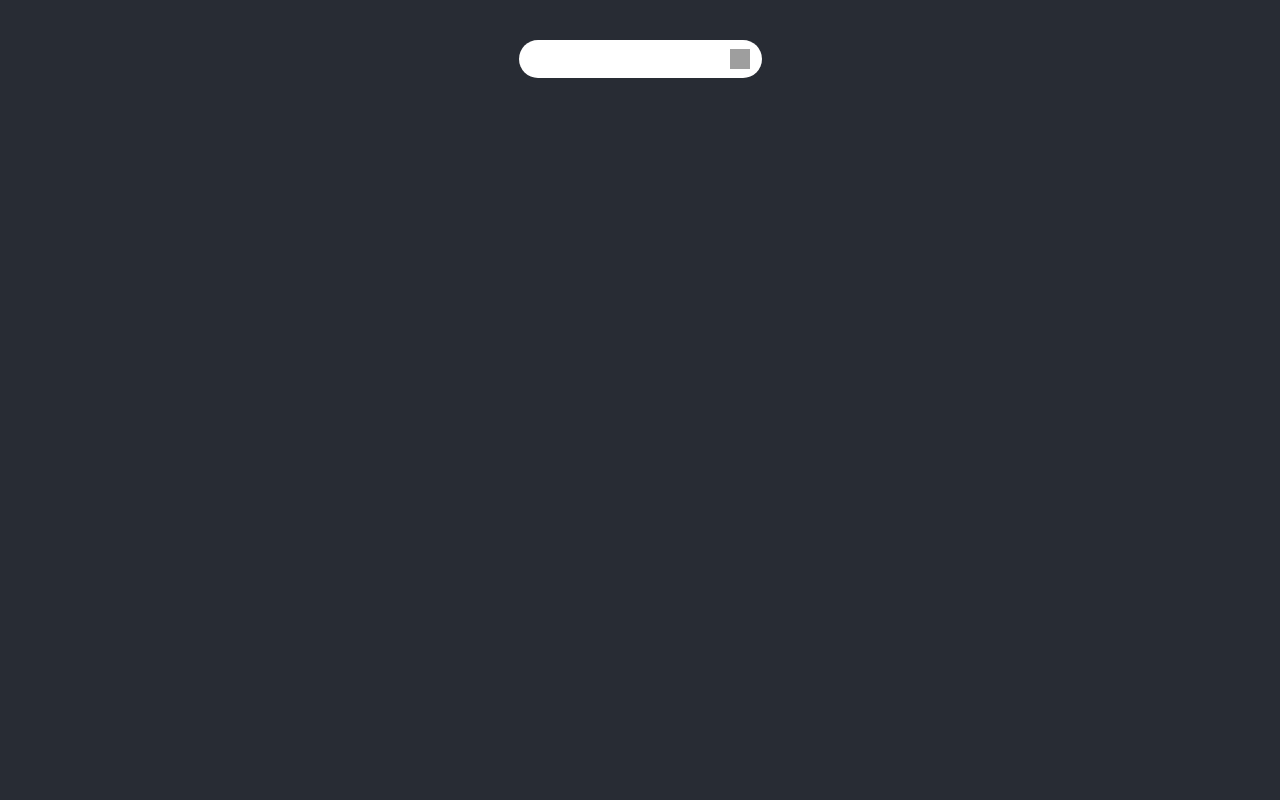
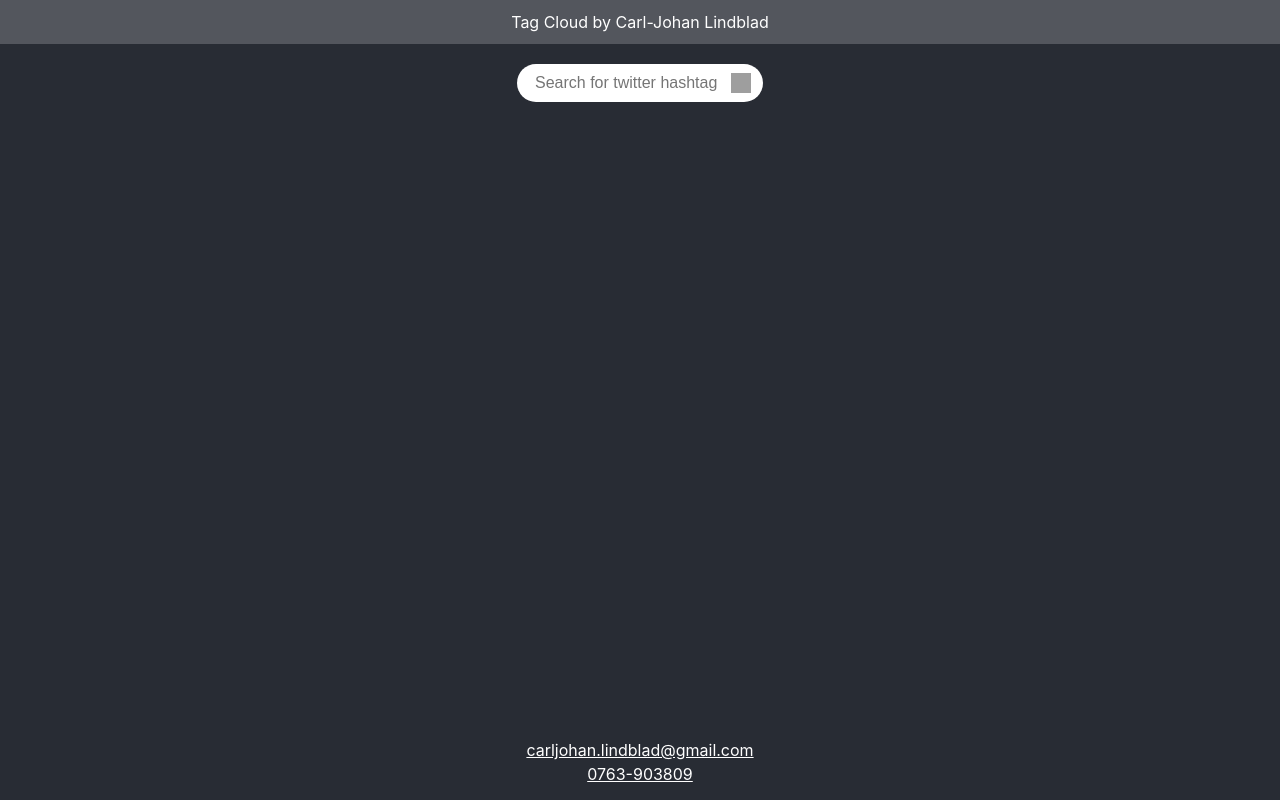
Before and after one commit to cjlindblad/word-cloud, a React (Create React App) app in the folder src/client/: page / in a window 1280 px wide. Built offline with nearby package versions, Linux system fonts and the light colour scheme; grey boxes are pictures that could not be loaded.

Commit message:
Added header and footer

```diff
--- a/src/client/src/api/index.ts
+++ b/src/client/src/api/index.ts
@@ -4,7 +4,7 @@ const getWordCloud = async (searchTerm: string) => {
   const response = await fetch(url);
 
   if (!response.ok) {
-    throw new Error('Något gick fel! 😕');
+    throw new Error('Oops! Something went wrong! 😕');
   }
 
   return response.json();
--- /dev/null
+++ b/src/client/src/components/Footer.tsx
@@ -0,0 +1,23 @@
+import React from 'react';
+import styled from 'styled-components';
+
+const Wrapper = styled.div`
+  padding: 0.75rem 0;
+  font-size: 1rem;
+  white-space: pre-wrap;
+  text-align: center;
+  display: flex;
+  flex-direction: column;
+  margin-top: 5vh;
+
+  a {
+    color: white;
+    margin-bottom: 4px;
+  }
+`;
+
+const Footer: React.FC = props => {
+  return <Wrapper>{props.children}</Wrapper>;
+};
+
+export default Footer;
--- /dev/null
+++ b/src/client/src/components/Header.tsx
@@ -0,0 +1,26 @@
+import React from 'react';
+import styled from 'styled-components';
+
+const Wrapper = styled.div`
+  font-size: 1rem;
+  text-align: center;
+  width: 100%;
+  background-color: #fff3;
+  padding: 0.75rem 0;
+  display: flex;
+  justify-content: center;
+`;
+
+const Text = styled.div`
+  width: 80vw;
+`;
+
+const Header: React.FC = props => {
+  return (
+    <Wrapper>
+      <Text>{props.children}</Text>
+    </Wrapper>
+  );
+};
+
+export default Header;
--- a/src/client/src/components/SearchBar.tsx
+++ b/src/client/src/components/SearchBar.tsx
@@ -14,6 +14,7 @@ const Input = styled.input`
   font-size: 16px;
   border-radius: 19px;
   border-color: transparent;
+  width: 210px;
 `;
 
 const Button = styled.button`
@@ -52,6 +53,7 @@ const SearchBar = (props: Props) => {
     <Wrapper className={props.className}>
       <Input
         type="text"
+        placeholder="Search for twitter hashtag"
         value={searchTerm}
         onKeyDown={event => {
           if (event.key === 'Enter' && searchTerm.length > 0) {
--- a/src/client/src/components/Status.tsx
+++ b/src/client/src/components/Status.tsx
@@ -8,8 +8,6 @@ const Wrapper = styled.div`
   text-align: center;
 `;
 
-const Loader = styled.img``;
-
 interface Props {
   isFetching: boolean;
   errorMessage?: string;
@@ -19,7 +17,7 @@ const Status = (props: Props) => {
   const { isFetching, errorMessage } = props;
   return (
     <Wrapper>
-      {isFetching && <Loader src={loadingPuff} />}
+      {isFetching && <img alt="loading" src={loadingPuff} />}
       {!isFetching && errorMessage}
     </Wrapper>
   );
--- a/src/client/src/components/WordCloud.tsx
+++ b/src/client/src/components/WordCloud.tsx
@@ -15,7 +15,6 @@ interface Props {
 
 const Wrapper = styled.div`
   max-width: 90vw;
-  height: 80vh;
   display: flex;
   flex-direction: row;
   align-items: center;
--- a/src/client/src/containers/App.tsx
+++ b/src/client/src/containers/App.tsx
@@ -2,22 +2,31 @@ import React, { useState } from 'react';
 import styled from 'styled-components';
 
 import Api from '../api/index';
+import Header from '../components/Header';
 import StylableSearchBar from '../components/SearchBar';
 import WordCloud, { WeightedWord } from '../components/WordCloud';
 import Status from '../components/Status';
+import Footer from '../components/Footer';
 
 const Wrapper = styled.div`
   min-height: 100vh;
   display: flex;
   flex-direction: column;
-  align-items: center;
   justify-content: flex-start;
   font-size: calc(10px + 2vmin);
   color: white;
 `;
 
+const Content = styled.div`
+  flex: 1;
+
+  display: flex;
+  flex-direction: column;
+  align-items: center;
+`;
+
 const SearchBar = styled(StylableSearchBar)`
-  margin: 5vh 0;
+  margin: 2.5vh 0 5vh;
 `;
 
 const App: React.FC = () => {
@@ -43,9 +52,18 @@ const App: React.FC = () => {
 
   return (
     <Wrapper>
-      <SearchBar onSubmit={handleSubmit} />
-      <Status isFetching={isFetching} errorMessage={errorMessage} />
-      <WordCloud words={weightedWords} />
+      <Header>Tag Cloud by Carl-Johan Lindblad</Header>
+      <Content>
+        <SearchBar onSubmit={handleSubmit} />
+        <Status isFetching={isFetching} errorMessage={errorMessage} />
+        <WordCloud words={weightedWords} />
+      </Content>
+      <Footer>
+        <a href="mailto:carljohan.lindblad@gmail.com">
+          carljohan.lindblad@gmail.com
+        </a>
+        <a href="tel:0763-903809">0763-903809</a>
+      </Footer>
     </Wrapper>
   );
 };
```
